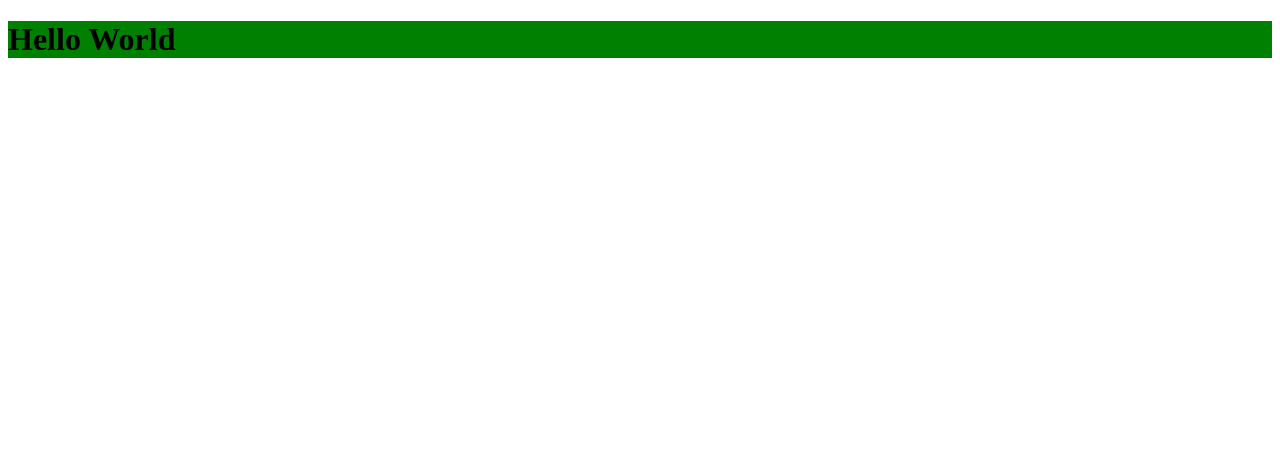
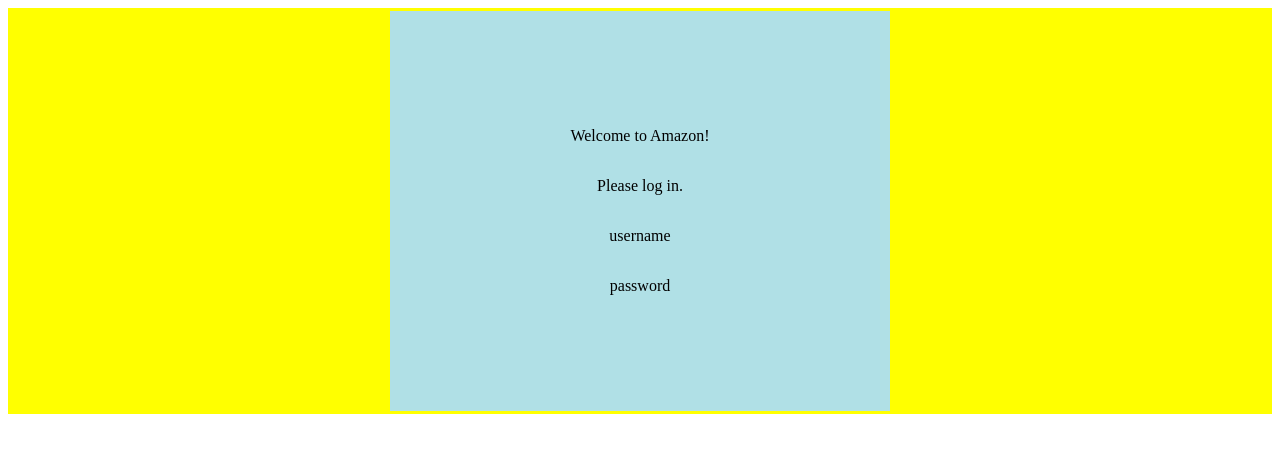
Before and after one commit to ligervision/kekambas-91_amazon, a plain HTML site: page index.html in a window 1280 px wide. Drawn offline with Linux system fonts and the light colour scheme.

Commit message:
Amazon mockup attempt

```diff
--- a/css/main.css
+++ b/css/main.css
@@ -1,2 +1,12 @@
-    h1{ background-color: green
-    }
+.container {
+    display: flex;
+    justify-content: center;
+    max-width: 500px;
+    margin: auto;
+    flex-direction: column;
+}
+div {
+    height: 50vh;
+    width: 100%;
+    background-color: powderblue;
+}
--- a/index.html
+++ b/index.html
@@ -8,6 +8,19 @@
     <title>CSS Grid Example</title>
 </head>
 <body>
-    <h1>Hello World</h1>
+    <table style="width:100%" height:100vh bgcolor="yellow">
+    <tr>
+        <td>
+            <div class="container" >
+                <p style="text-align:center">Welcome to Amazon!</p>
+                <p style="text-align:center">Please log in.</p>
+                <p style="text-align:center">username</p>
+                <p style="text-align:center">password</p>
+
+            </div>
+        </td>
+    </tr>
+    </table>
+
 </body>
 </html>
```
Also changed, not shown: 1 other file.
